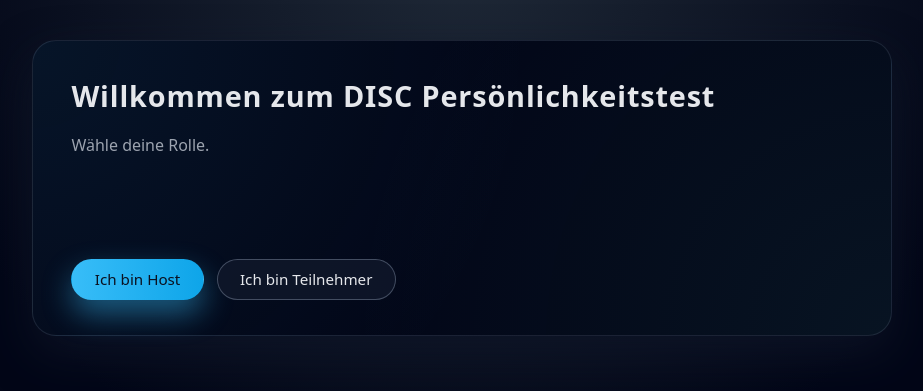
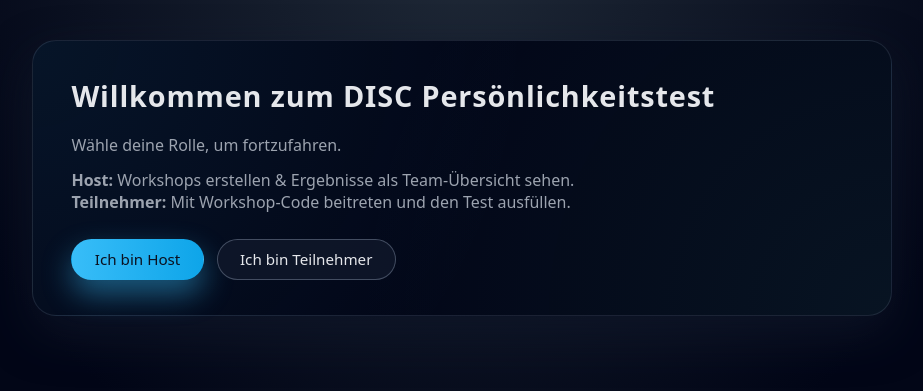
Before and after one commit to emresavas153/disc-personalitytest-app, a Flask app: page / in a window 1280 px wide. Shown: the part 47-438 px from the top of the page, without its empty margins (178-1101 px from the left). Run offline with Flask 3, Linux system fonts and the light colour scheme.

Commit message:
Enhance index page layout and styling for role selection

```diff
--- a/static/style.css
+++ b/static/style.css
@@ -262,3 +262,7 @@
 .results-list li {
     margin-bottom: 0.35rem;
 }
+
+.hero-actions {
+  margin-top: 1.6rem;
+}
--- a/templates/index.html
+++ b/templates/index.html
@@ -1,12 +1,18 @@
 {% extends "base.html" %}
 {% block content %}
+
 <h1>Willkommen zum DISC Persönlichkeitstest</h1>
 <p>
-    Wähle deine Rolle.
+  Wähle deine Rolle, um fortzufahren.
+</p>
+<p>
+  <strong>Host:</strong> Workshops erstellen & Ergebnisse als Team-Übersicht sehen.<br>
+  <strong>Teilnehmer:</strong> Mit Workshop-Code beitreten und den Test ausfüllen.
 </p>
 
-<div class="btn-row">
-    <a class="btn btn-primary" href="{{ url_for('login_get') }}">Ich bin Host</a>
-    <a class="btn btn-secondary" href="{{ url_for('join_get') }}">Ich bin Teilnehmer</a>
+<div class="btn-row hero-actions">
+  <a class="btn btn-primary" href="{{ url_for('login_get') }}">Ich bin Host</a>
+  <a class="btn btn-secondary" href="{{ url_for('join_get') }}">Ich bin Teilnehmer</a>
 </div>
+
 {% endblock %}
```
